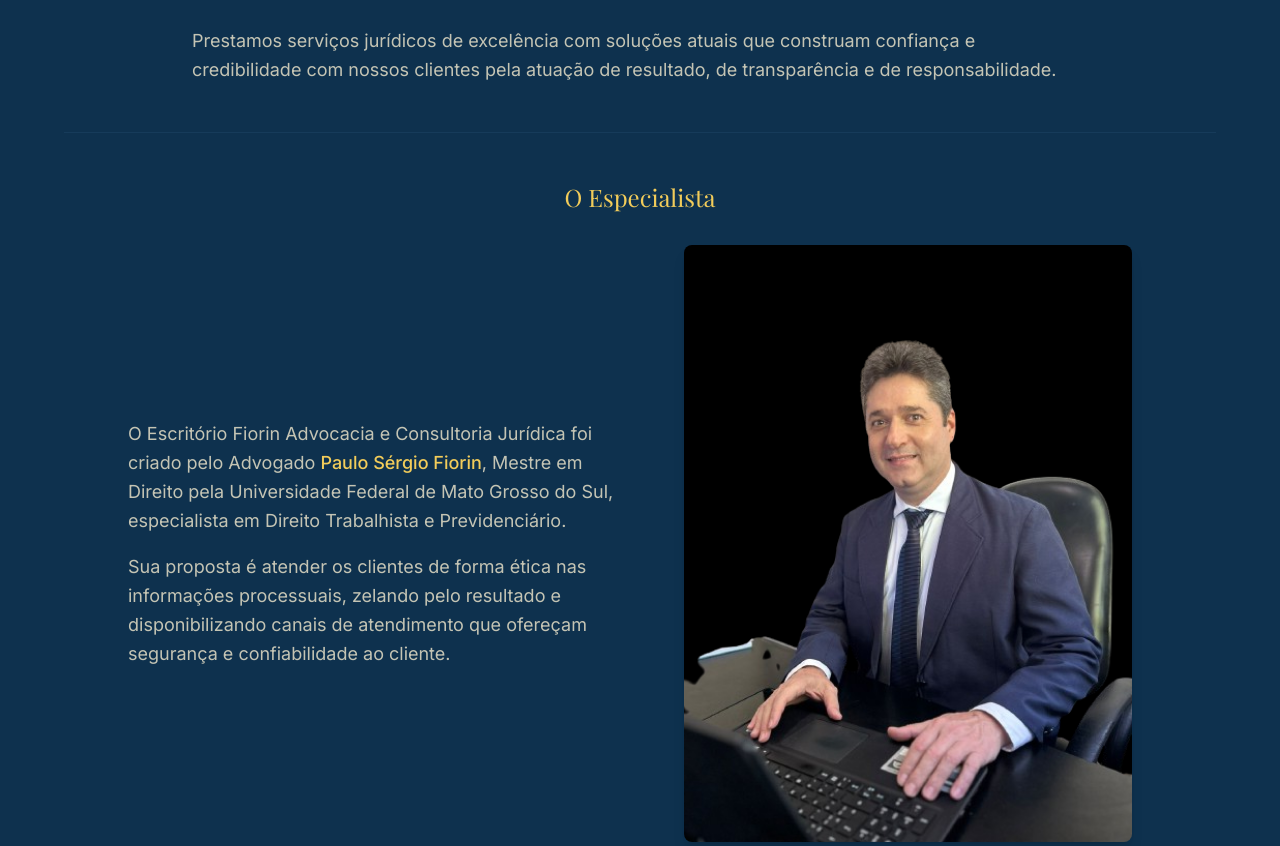
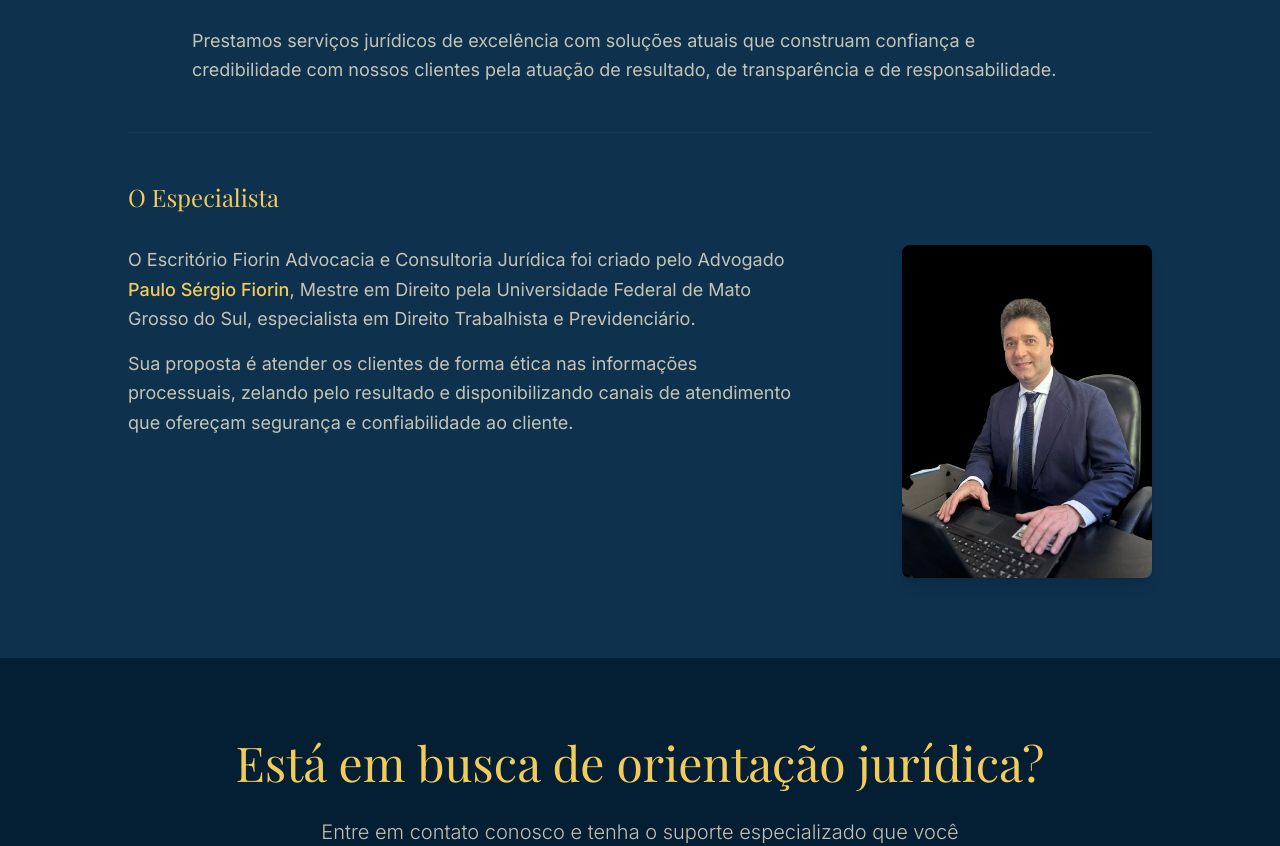
Before and after one commit to bamarcheti/fiorin-landing, a React (Vite) app: page / in a window 1280 px wide. Shown: the part 1660-2506 px from the top of the page. Built offline with nearby package versions, Linux system fonts and the light colour scheme; the HTML template or start-up script is replaced by a standard one.

Commit message:
Ajustar título e imagem

```diff
--- a/src/components/Sobre.tsx
+++ b/src/components/Sobre.tsx
@@ -21,10 +21,10 @@ export const Sobre = () => {
           </p>
         </div>
 
-        <div className="pt-12 border-t border-border mt-12">
-          <h3 className="text-2xl font-heading text-gold mb-8 text-center">O Especialista</h3>
+        <div className="pt-12 border-t border-border mt-12 max-w-5xl mx-auto">
+          <h3 className="text-2xl font-heading text-gold mb-8">O Especialista</h3>
 
-          <div className="grid md:grid-cols-2 gap-12 items-center max-w-5xl mx-auto">
+          <div className="grid md:grid-cols-[1fr,300px] gap-12 items-start">
             <div className="space-y-4 text-foreground/80 text-lg leading-relaxed">
               <p>
                 O Escritório Fiorin Advocacia e Consultoria Jurídica foi criado pelo Advogado{" "}
@@ -38,11 +38,11 @@ export const Sobre = () => {
               </p>
             </div>
 
-            <div className="flex justify-center">
+            <div className="flex justify-center md:justify-end">
               <img
                 src={advogadoImg}
                 alt="Paulo Sérgio Fiorin - Advogado especialista"
-                className="w-full max-w-md h-auto rounded-lg shadow-lg"
+                className="w-full max-w-[250px] h-auto rounded-lg shadow-lg"
               />
             </div>
           </div>
```
